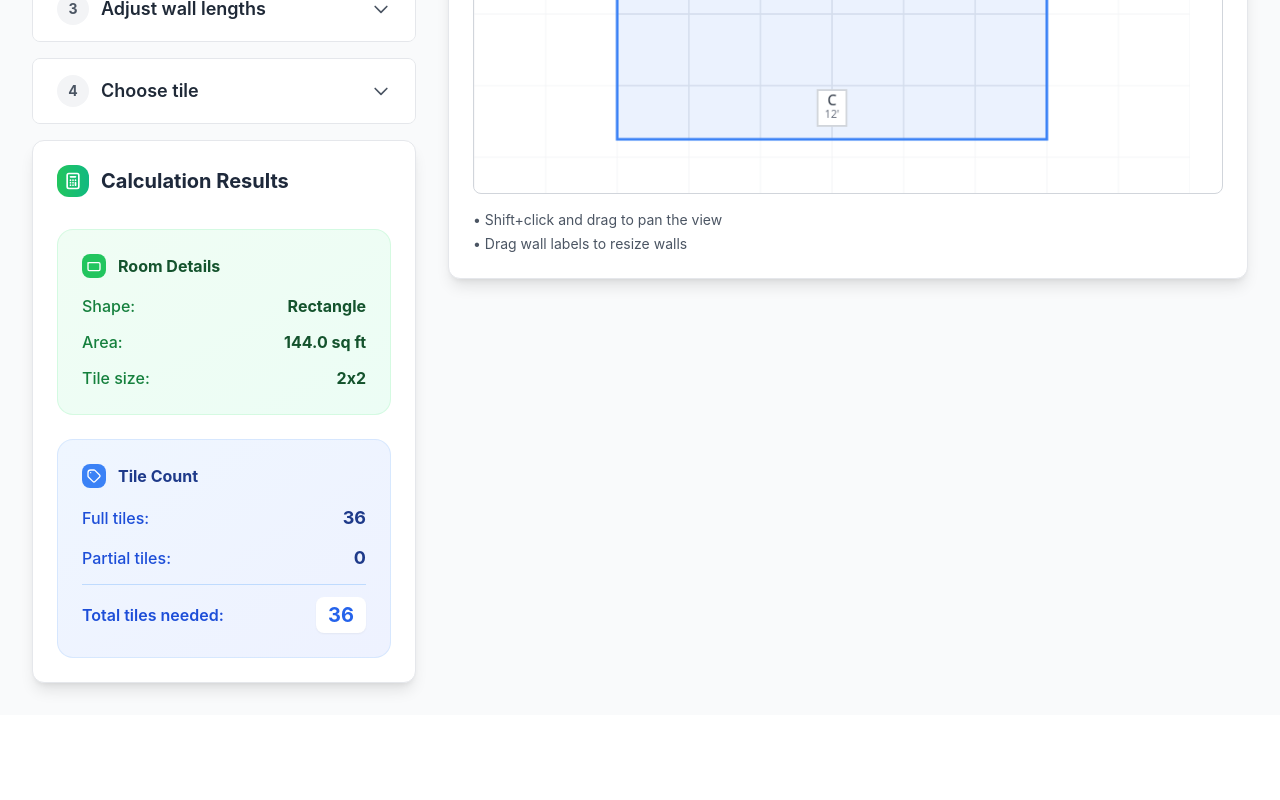
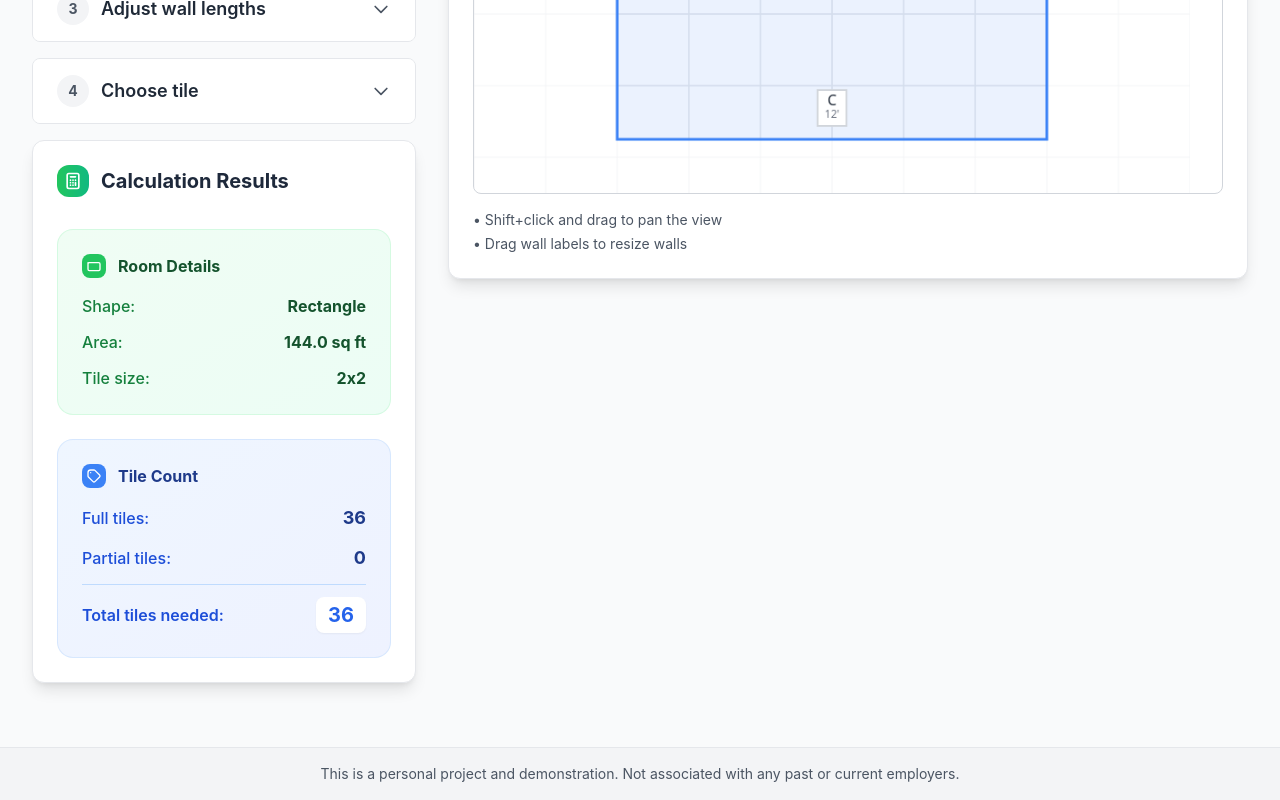
Before and after one commit to susiesko/ceiling-tile-calculator-demo, a React (Vite) app: page / in a window 1280 px wide. Shown: the part 519-1319 px from the top of the page. Before the commit the page ends 1234 px from the top, so only its background shows below. Built offline with nearby package versions, Linux system fonts and the light colour scheme.

Commit message:
add disclaimer

```diff
--- a/src/App.tsx
+++ b/src/App.tsx
@@ -293,6 +293,17 @@ function App() {
           </div>
         </div>
       </main>
+
+      {/* Footer with Disclaimer */}
+      <footer className="bg-gray-100 border-t border-gray-200 py-4 mt-8">
+        <div className="max-w-7xl mx-auto px-4 sm:px-6 lg:px-8">
+          <div className="text-center text-sm text-gray-600">
+            <p>
+              This is a personal project and demonstration. Not associated with any past or current employers.
+            </p>
+          </div>
+        </div>
+      </footer>
     </div>
   );
 }
```
